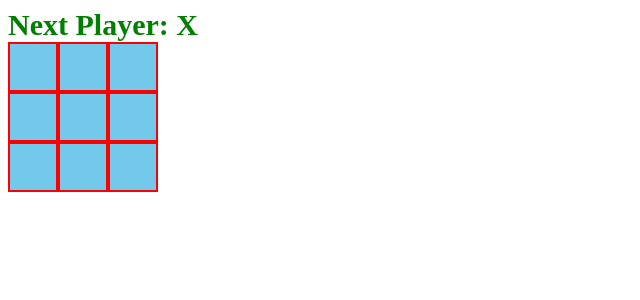
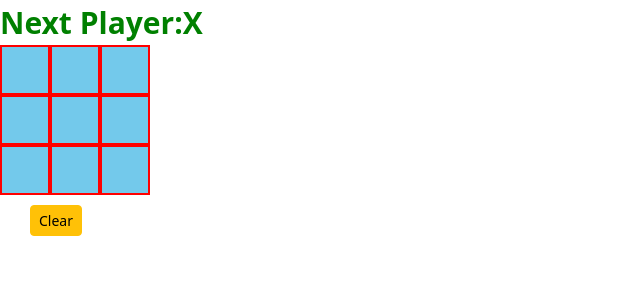
Before and after one commit to rajesh13ca63/tik-tok-game, a React (Create React App) app: page / in a window 1280 px wide. Shown: the top 300 px of the page, without its empty margins (0-640 px from the left). Built offline with nearby package versions, Linux system fonts and the light colour scheme.

Commit message:
Added calculateWinner method in board component to decide winner of game.

```diff
--- a/src/app.css
+++ b/src/app.css
@@ -20,3 +20,8 @@
     color: green;
     font-weight: bold;
 }
+
+.clearbtn {
+    margin-top: 10px;
+    margin-left: 30px;
+}
--- a/src/components/boarder.jsx
+++ b/src/components/boarder.jsx
@@ -24,9 +24,25 @@ class Board extends React.Component {
         onClick = {()=> this.handleClick(i)} />;
     }
 
+    clearBoardData() {
+        console.log('Clear Data method called');
+        this.setState({
+            squares : [],
+            xIsnext: true
+        });
+    }
+
+
 
     render() {
-        const status = "Next Player: X";
+        const winner = calculateWinner(this.state.squares);
+        let status;
+        if(winner) {
+            status = 'Winner : '+ (winner);
+        } else {
+            console.log("Winner else:", winner)
+            status = 'Next Player:' + (this.state.xIsnext ? 'X' : 'O');
+        }
         return (
             <div>
                 <div className="status">{status}</div>
@@ -45,9 +61,40 @@ class Board extends React.Component {
                     {this.renderSquare(7)}
                     {this.renderSquare(8)}
                 </div>
+
+                <div className="clearbtn">
+                    <button className="btn btn-warning btn-sm"
+                    onClick={this.clearBoardData}
+                    >Clear</button>
+                </div>
             </div>
         )
     }
 }
 
 export default Board;
+
+function calculateWinner(squares) {
+    console.log('Inside calculateWinner method', squares);
+    const lines = [
+        [0,1,2],
+        [3,4,5],
+        [6,7,8],
+        [0,3,6],
+        [1,4,7],
+        [2,5,8],
+        [0,4,8],
+        [2,4,6]
+    ];
+
+    for(let i=0; i<lines.length; i++) {
+        const [a,b,c] = lines[i];
+        console.log(a,b,c);
+        if(squares[a] && squares[a] === squares[b] && squares[a] === squares[c] ) {
+            console.log('If called');
+            return squares[a];
+        }
+    }
+
+    return null;
+}
--- a/src/components/game.jsx
+++ b/src/components/game.jsx
@@ -2,7 +2,6 @@ import React from "react";
 import Board from "./boarder";
 
 class Game extends React.Component {
-
     render() {
         return (
             <div className="game">
--- a/src/index.js
+++ b/src/index.js
@@ -1,6 +1,7 @@
 import reactDom from "react-dom";
 import './app.css';
 import App from './components/app';
+import 'bootstrap/dist/css/bootstrap.css';
 
 reactDom.render (
     <App />,
```
